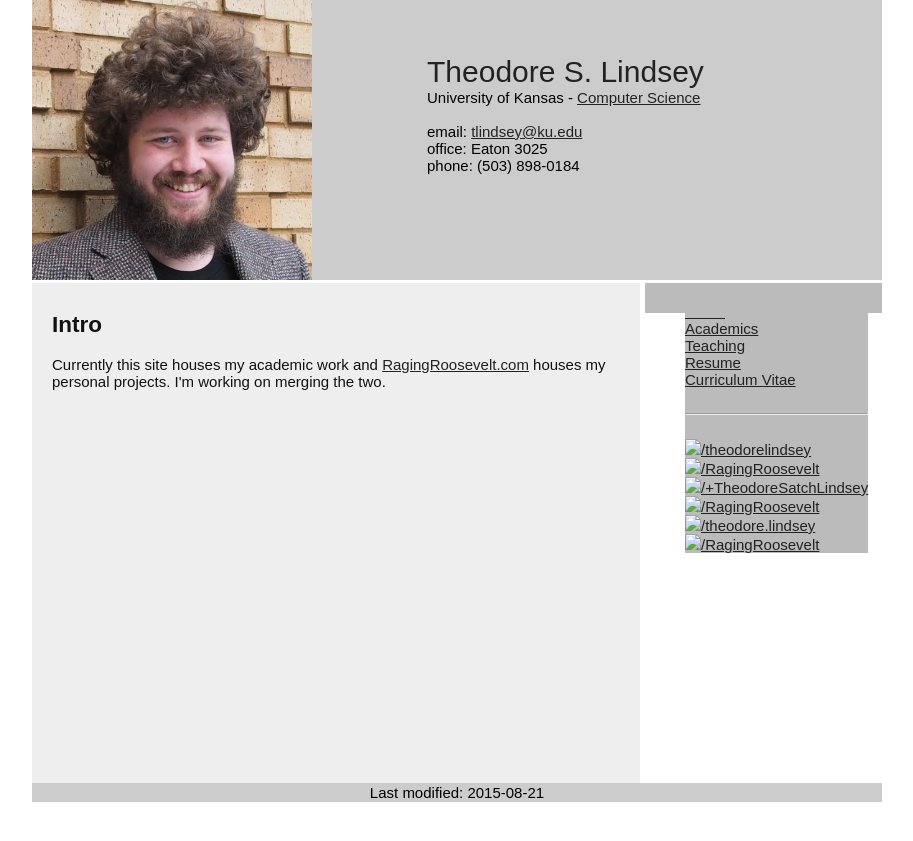
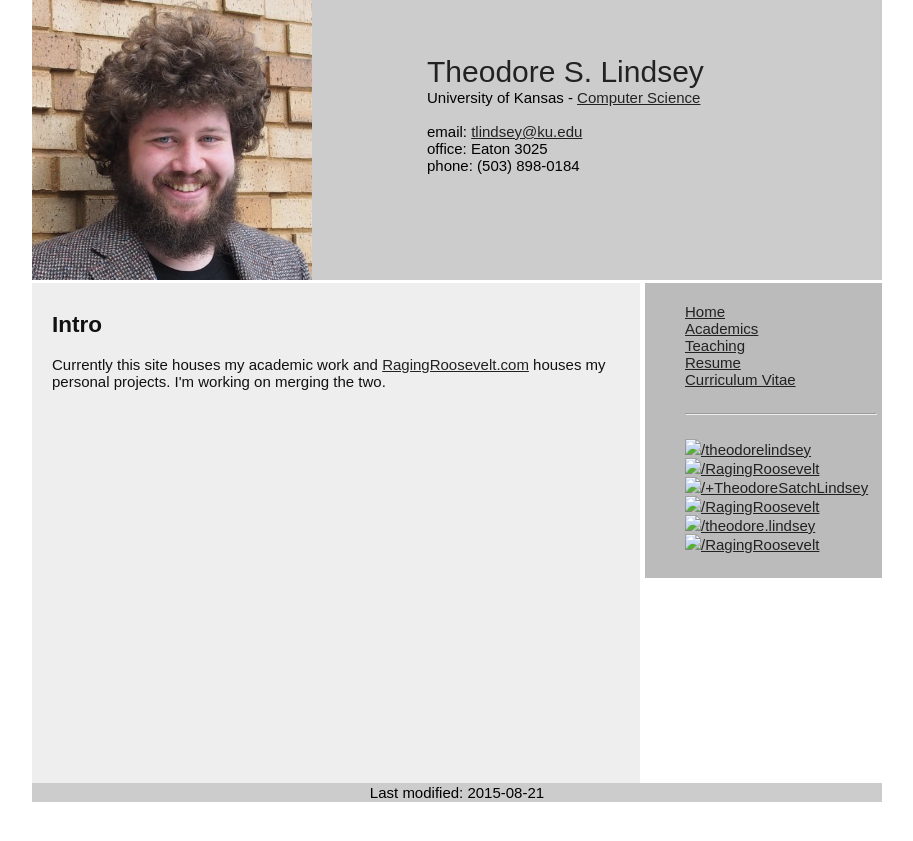
Before and after one commit to RagingRoosevelt/RagingRoosevelt.github.io, a Jekyll site: the page built from index.html, in a window 1280 px wide. Shown: the top 841 px of the page, without its empty margins (183-1096 px from the left). Built offline with Jekyll 4.4.1, drawn with Linux system fonts in a browser that asks for light colours.

Commit message:
layout css

```diff
--- a/css/grad.css
+++ b/css/grad.css
@@ -4,7 +4,7 @@
 | header                |
 +-----------------------+
 +------------+   +------+
-| contents   |   | nav  |
+| content    |   | nav  |
 |            |   |      |
 |            |   +------+
 |            |   +------+
@@ -82,22 +82,19 @@ body {
 
 #nav {
     /*width:192px;*/
-    /*width:15%;*/
+    /*width:15%;
     position: absolute;
-    float:left;
+    float:left;*/
     /*float:right;*/
-    /*padding:20px 5px 10px 40px;*/
-    display:inline-block;
+    /*padding:20px 5px 10px 40px;
+    display:inline-block;*/
     background-color:#BBBBBB;
     /*color:#ee3300; */
     /*min-height:100%*//*470px*/;
 }
 
 #recent_posts {
-    position: absolute;
-    float:left;
     background-color:#BBBBBB;
-    display:inline-block;
 }
 
 
```
